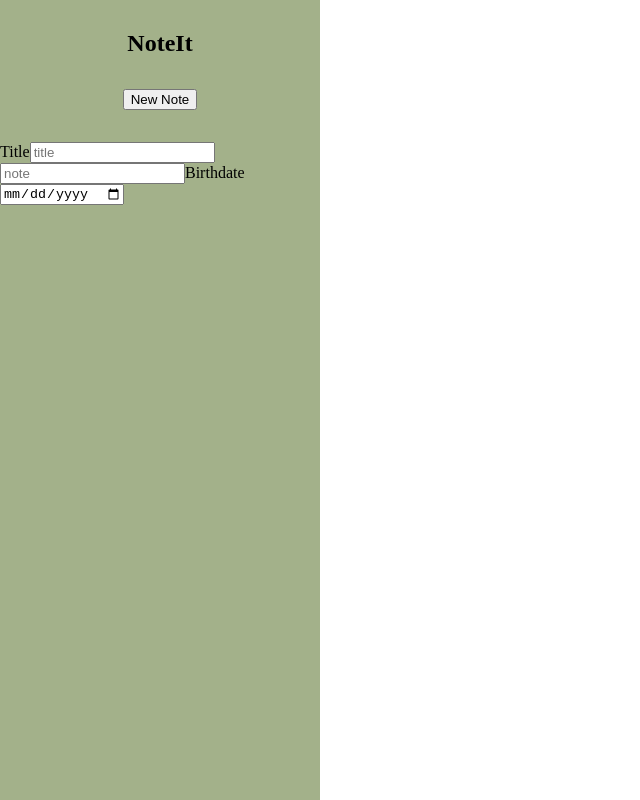
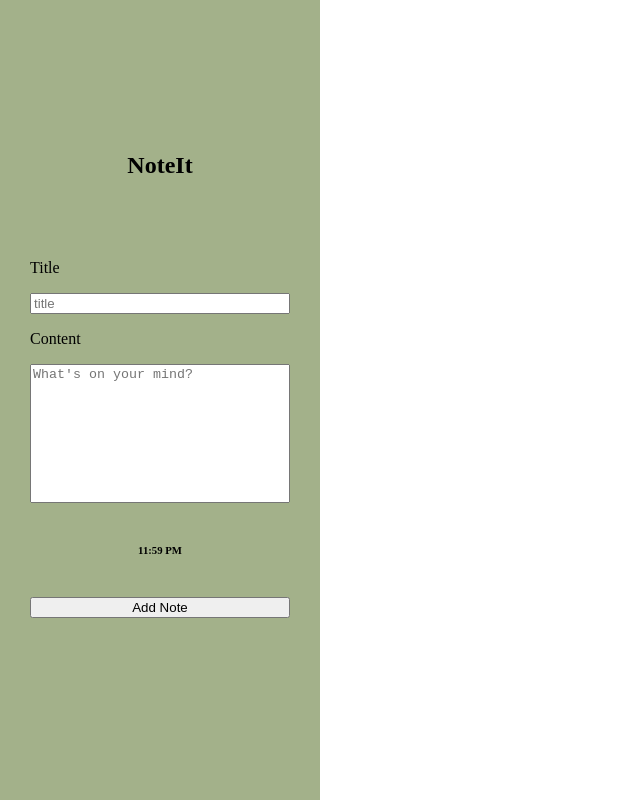
Before and after one commit to PUP-BSIT/individual-playground-delima-justine-1, an Angular app in the folder frontend/simple-app/: page / in a window 1280 px wide. Shown: the whole page, without its empty margins (0-640 px from the left). Built offline with nearby package versions, Linux system fonts and the light colour scheme.

Commit message:
update form layout in sidebar component

```diff
--- a/frontend/simple-app/src/app/sidebar/sidebar.html
+++ b/frontend/simple-app/src/app/sidebar/sidebar.html
@@ -3,19 +3,30 @@
     <h1>NoteIt</h1>
   </div>
 
-  <div>
+  <!-- <div>
     <button>New Note</button>
-  </div>
+  </div> -->
 
   <div>
-    <form [formGroup]="noteForm">
-      <label>Title</label>
-      <input formControlName="title" type="text" placeholder="title" />
+    <form [formGroup]="noteForm" class="form-container">
+      <label for="title">Title</label>
+      <input
+        id="title"
+        formControlName="title"
+        type="text"
+        placeholder="title" />
 
-      <input formControlName="body" type="text" placeholder="note" />
+      <label for="content">Content</label>
+      <textarea
+        id="content"
+        class="content-input"
+        placeholder="What's on your mind?"
+        formControlName="content"></textarea>
 
-      <label>Birthdate</label>
-      <input formControlName="date" type="date" />
+      <h6 class="timestamp-container">11:59 PM</h6>
+      <input formControlName="timestamp" type="hidden" />
+
+      <button>Add Note</button>
     </form>
   </div>
 </nav>
--- a/frontend/simple-app/src/app/sidebar/sidebar.scss
+++ b/frontend/simple-app/src/app/sidebar/sidebar.scss
@@ -11,9 +11,28 @@ h1 {
   display: flex;
   flex-direction: column;
   align-items: center;
-  gap: 2em;
+  justify-content: center;
+  gap: 5em;
 }
 
 .title-container {
   margin-top: 30px;
 }
+
+.form-container {
+  display: flex;
+  flex-direction: column;
+  justify-content: center;
+  margin-bottom: 60px;
+  width: 260px;
+  gap: 1em;
+}
+
+.content-input {
+  resize: none;
+  height: 10em;
+}
+
+.timestamp-container {
+  text-align: center;
+}
--- a/frontend/simple-app/src/app/sidebar/sidebar.ts
+++ b/frontend/simple-app/src/app/sidebar/sidebar.ts
@@ -14,8 +14,8 @@ export class Sidebar {
   constructor() {
     this.noteForm = this.formBuilder.group({
       title: [''],
-      body: [''],
-      date: ['']
+      content: [''],
+      timestamp: ['']
     });
   }
 }
--- /dev/null
+++ b/frontend/simple-app/src/models/note.model.ts
@@ -0,0 +1,5 @@
+export type Note = {
+  title: string;
+  content: string;
+  timestamp: string;
+}
```
